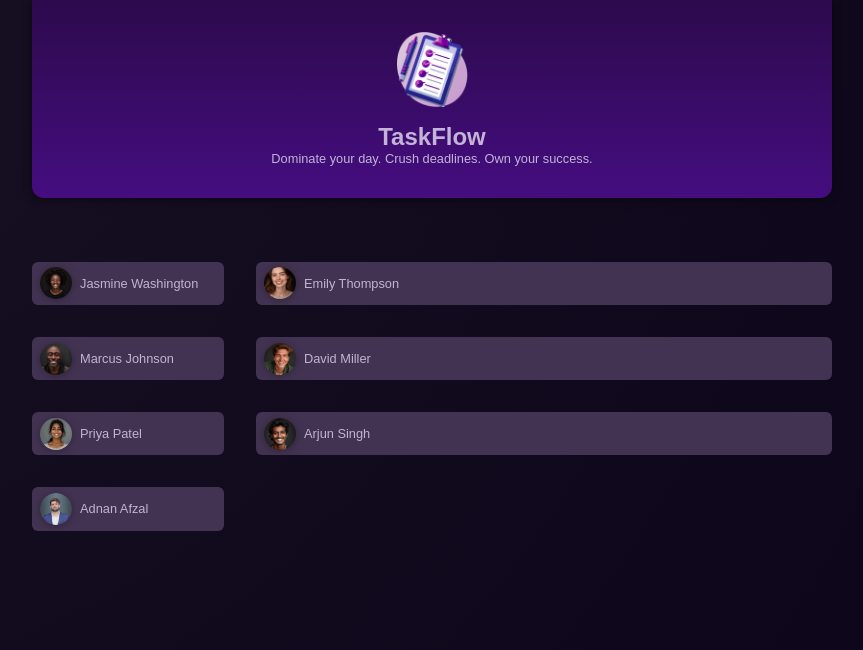
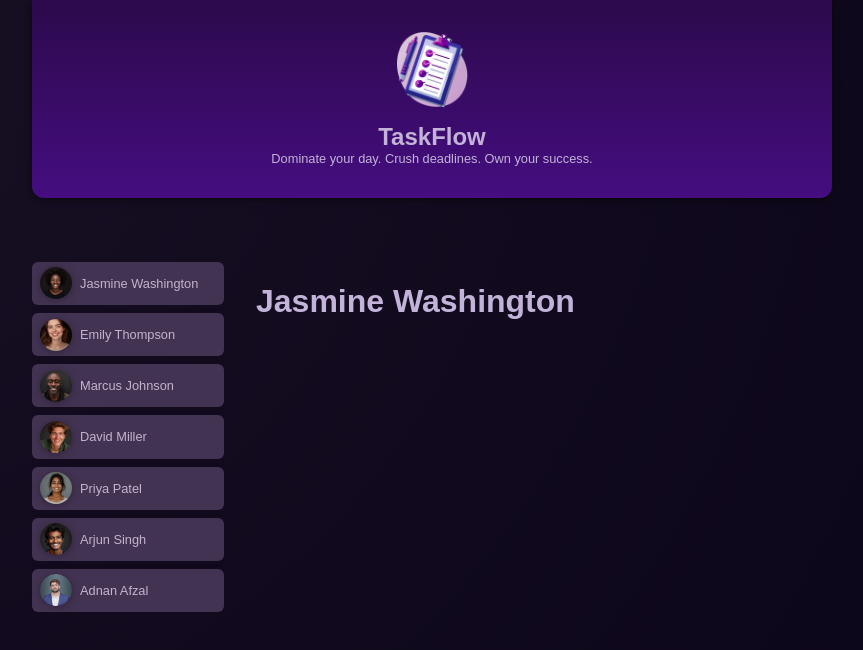
Before and after one commit to adnan5509/01-starting-project, an Angular app: page / in a window 1280 px wide. Shown: the top 650 px of the page, without its empty margins (208-1071 px from the left). Built offline with nearby package versions, Linux system fonts and the light colour scheme.

Commit message:
Events for user selection

```diff
--- a/src/app/app.component.html
+++ b/src/app/app.component.html
@@ -1,14 +1,12 @@
 <app-header />
 
 <main>
-  <ul id="users" *ngFor="let user of users">
-    <li>
-      <app-user
-        [userAvatar]="user.avatar"
-        [userName]="user.name"
-        [userId]="user.id"
-        (selectUser)="onSelectUser($event)"
-      />
+  <ul id="users">
+    <li *ngFor="let user of users">
+      <app-user [userAvatar]="user.avatar" [userName]="user.name" [userId]="user.id"
+        (selectUser)="onSelectUser($event)" />
     </li>
   </ul>
+
+  <app-task [userName]="selectedUser?.name" />
 </main>
--- a/src/app/app.component.ts
+++ b/src/app/app.component.ts
@@ -3,18 +3,25 @@ import { HeaderComponent } from "./components/header/header.component";
 import { UserComponent } from "./components/user/user.component";
 import { DUMMY_USERS } from './dummy-users';
 import { CommonModule } from '@angular/common';
+import { TaskComponent } from "./components/task/task.component";
 
 @Component({
   selector: 'app-root',
   standalone: true,
-  imports: [HeaderComponent, UserComponent, CommonModule],
+  imports: [HeaderComponent, UserComponent, CommonModule, TaskComponent],
   templateUrl: './app.component.html',
   styleUrl: './app.component.css',
 })
 export class AppComponent {
 
   users = DUMMY_USERS;
+  selectedUserId: string = this.users[0].id;
+
+  get selectedUser() {
+    return this.users.find(user => user.id === this.selectedUserId);
+  }
+
   onSelectUser(userId: string) {
-    alert('User selected: ' + userId);
+    this.selectedUserId = userId
   }
 }
--- /dev/null
+++ b/src/app/components/task/task.component.html
@@ -0,0 +1,3 @@
+<div>
+<h1>{{ userName }}</h1>
+</div>
--- a/src/app/components/user/user.component.ts
+++ b/src/app/components/user/user.component.ts
@@ -14,17 +14,13 @@ export class UserComponent {
   @Input({ required: true }) userId!: string;
   @Input({ required: true }) userName!: string;
   @Input({ required: true }) userAvatar!: string;
-  @Output() selectUser = new EventEmitter();
+  @Output() selectUser = new EventEmitter<string>();
 
 
   get userAvatarImage() {
     return 'assets/users/' + this.userAvatar;
   }
 
-  /**
-   * Emits the `selectUser` event with the current `userId`.
-   * This method is triggered when a user is selected.
-   */
   onSelectUser() {
     this.selectUser.emit(this.userId);
   }
```
Also changed, not shown: src/app/components/task/task.component.ts (added, +17 -0 lines), src/app/components/task/task.component.css (added).
